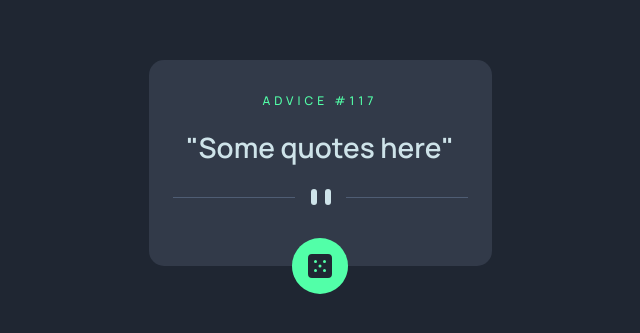
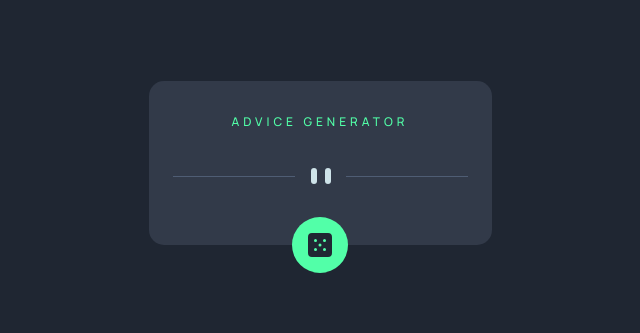
Before and after one commit to WAtuchei/FrontEndMentor-API2-AdviceGenerator__-React-, a React (Vite) app: page / in a window 1280 px wide. Shown: the part 237-570 px from the top of the page, without its empty margins (320-960 px from the left). Built offline with nearby package versions, Linux system fonts and the light colour scheme.

Commit message:
Feat: random quotes func

```diff
--- a/package.json
+++ b/package.json
@@ -10,6 +10,7 @@
     "preview": "vite preview"
   },
   "dependencies": {
+    "axios": "^1.6.7",
     "react": "^18.2.0",
     "react-dom": "^18.2.0",
     "sass": "^1.71.1"
--- a/src/App.css
+++ b/src/App.css
@@ -1,3 +1,9 @@
+#root {
+  display: flex;
+  justify-content: center;
+  align-items: center;
+}
+
 html, body {
   min-width: 375px !important;
   min-height: 100dvh;
--- a/src/App.jsx
+++ b/src/App.jsx
@@ -1,7 +1,20 @@
+import { useState } from 'react'
+import axios from 'axios'
 import './App.css'
 import './sass/mainApp.scss'
 
 function App() {
+  const [advice, setAdvie] = useState('')
+  const [quote, setQuote] = useState('')
+
+  const randomQuote = () => {
+    axios.get('https://api.adviceslip.com/advice')
+    .then( res => {
+      const data = res.data.slip
+      setAdvie(data.id)
+      setQuote(data.advice)
+    })
+  }
 
   return (
     <div className='main-container'>
@@ -9,22 +22,32 @@ function App() {
       {/* header */}
         <header className="main__head">
           <h1>
-            ADVICE #117
+            { !advice ?
+              `ADVICE GENERATOR` :
+              `ADVICE #${advice}`
+            }
           </h1>
         </header>
+
       {/* quotes block */}
         <article className="main__quotes">
           <p>
-            {`"Some quotes here"`}
+            { quote &&
+              `"${quote}"`
+            }
           </p>
         </article>
+
       {/* divide line */}
         <div className="main__divider">
           <img src="../images/pattern-divider-mobile.svg" alt="divider-line" />
         </div>
       </main>
       {/* dice */}
-      <div className='dice-container'>
+      <div
+        className='dice-container'
+        onClick={randomQuote}
+      >
         <img src="../images/icon-dice.svg" alt="dice" />
       </div>
     </div>
--- a/src/sass/mainApp.scss
+++ b/src/sass/mainApp.scss
@@ -2,7 +2,7 @@
 
 .main-container {
    position: relative;
-   width: 100%;
+   width: clamp(375px, 50%, 480px);
    padding: 0 .5rem 1.5rem .5rem;
    border-radius: 15px;
    background-color: $DarkGrayishBlue;
@@ -10,10 +10,11 @@
 }
 
 .main {
+   @include Flex (center, center, column);
    width: 100%;
    padding: 1rem;
-   @include Flex (center, center, column);
    font-family: $Font;
+   text-align: center;
 
    &__head {
       @include FontType (12px, 500);
```
Also changed, not shown: 1 other file (tests, documents, lock files or other folders).
